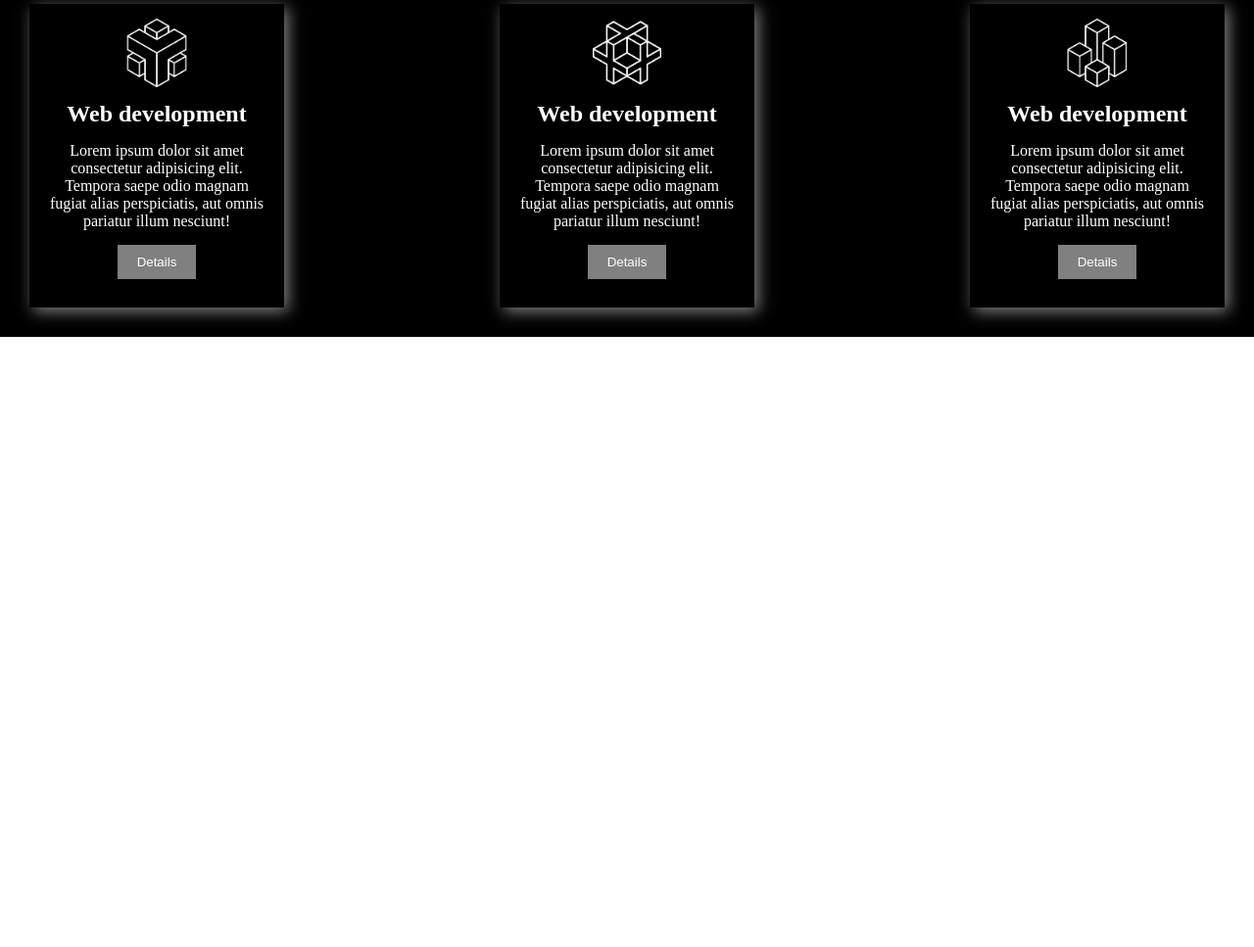
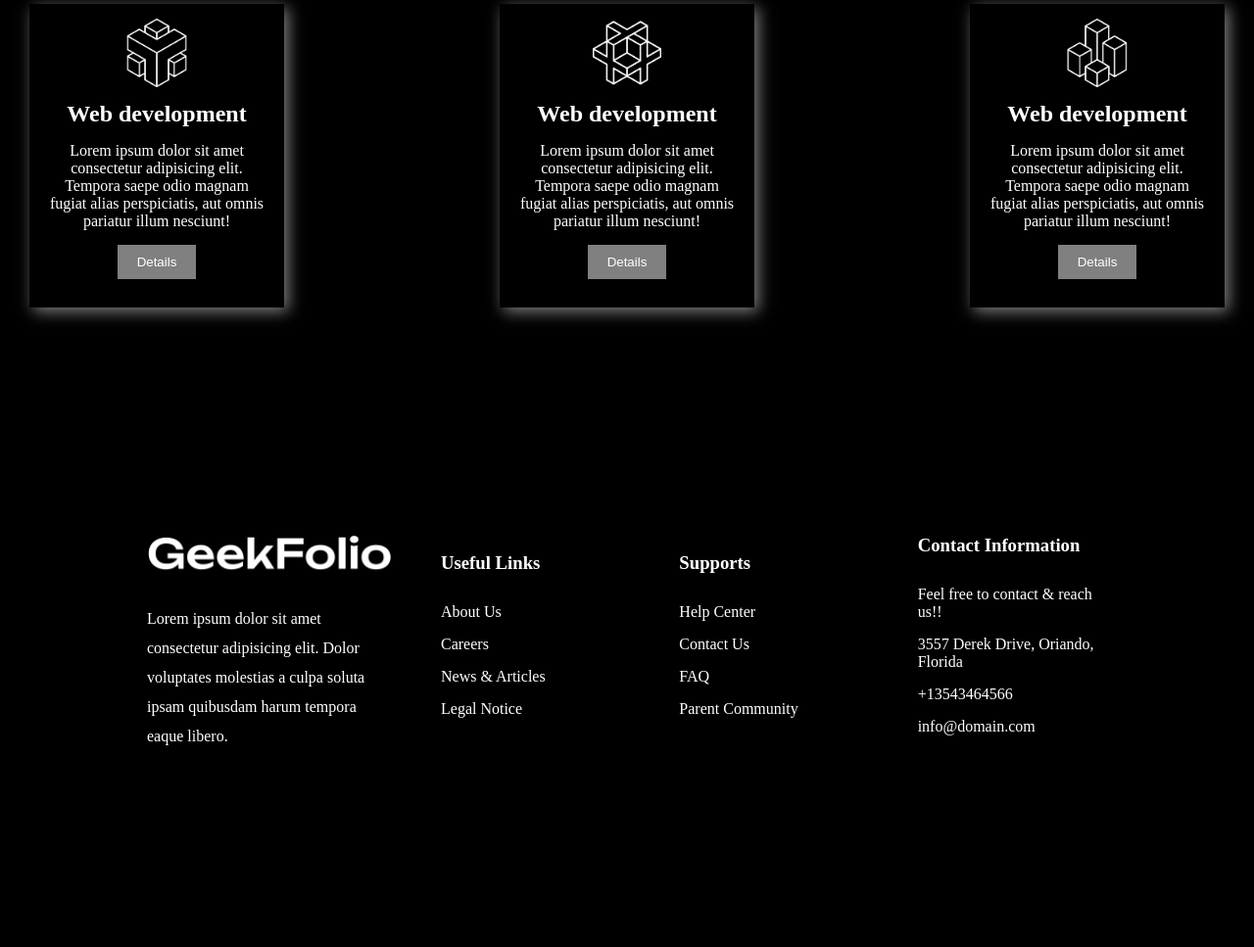
Before and after one commit to Ashikur-ai/Conceptual-project-1-M1, a plain HTML site: page index.html in a window 1280 px wide. Shown: the part 1437-2404 px from the top of the page at 98% size. Before the commit the page ends 1781 px from the top, so only its background shows below. Drawn offline with Linux system fonts and the light colour scheme.

Commit message:
footer finished

```diff
--- a/index.html
+++ b/index.html
@@ -89,6 +89,36 @@
             </div>
         </section>
     </main>
-    <footer></footer>
+
+
+    <footer>
+        <div class="footer-container">
+            <div class="footer-item">
+                <img class=" footer-photo" src="./logo/logo-light.png" alt="">
+                <p class="footer-description-one">Lorem ipsum dolor sit amet consectetur adipisicing elit. Dolor voluptates molestias a culpa soluta ipsam quibusdam harum tempora eaque libero.</p>
+            </div>
+            <div class="footer-item">
+                <h3 class="footer-title">Useful Links</h3>
+                <p class="footer-description">About Us</p>
+                <p class="footer-description">Careers</p>
+                <p class="footer-description">News & Articles</p>
+                <p class="footer-description">Legal Notice</p>
+            </div>
+            <div class="footer-item">
+                <h3 class="footer-title">Supports</h3>
+                <p class="footer-description">Help Center</p>
+                <p class="footer-description">Contact Us</p>
+                <p class="footer-description">FAQ</p>
+                <p class="footer-description">Parent Community</p>
+            </div>
+            <div class="footer-item">
+                <h3 class="footer-title">Contact Information</h3>
+                <p class="footer-description">Feel free to contact & reach us!!</p>
+                <p class="footer-description">3557 Derek Drive, Oriando, Florida</p>
+                <p class="footer-description">+13543464566</p>
+                <p class="footer-description">info@domain.com</p>
+            </div>
+        </div>
+    </footer>
 </body>
 </html>
--- a/style.css
+++ b/style.css
@@ -140,3 +140,44 @@
     background-color: black;
 
 }
+
+
+/* footer section styles */
+footer {
+    background-color: black;
+    padding: 200px 150px;
+}
+
+.footer-photo {
+    width: 250px;
+}
+
+
+.footer-description {
+    color: white;
+    margin-bottom: 15px;
+}
+
+
+.footer-title {
+    color: white;
+    margin-bottom: 30px;
+}
+
+
+.footer-container {
+    display: flex;
+    justify-content: space-around;
+    gap: 50px;
+    align-items: center;
+}
+
+.footer-item {
+    width: 50%;
+}
+
+.footer-description-one {
+    color: white;
+    line-height: 30px;
+    margin-top: 20px;
+}
```
